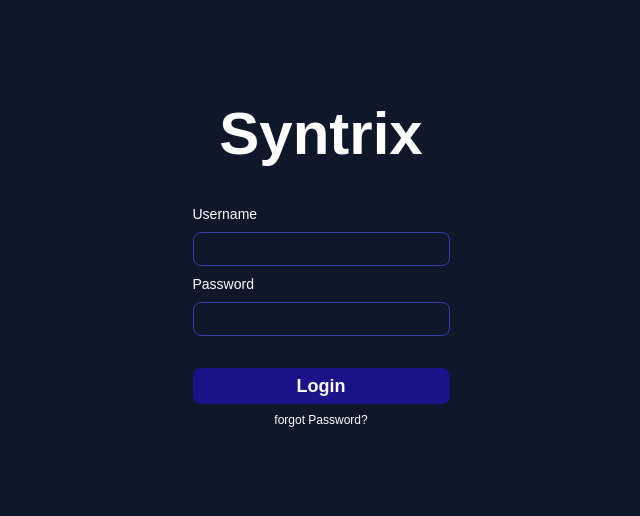
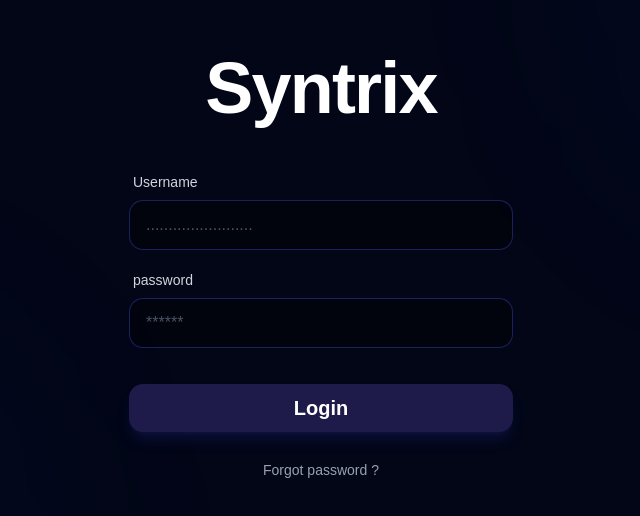
Before and after one commit to boshraemad/Syntrix, a React (Vite) app: page /login in a window 1280 px wide. Shown: the part 134-650 px from the top of the page, without its empty margins (319-959 px from the left). Built offline with nearby package versions, Linux system fonts and the light colour scheme.

Commit message:
some change in login

```diff
--- a/package.json
+++ b/package.json
@@ -17,6 +17,7 @@
     "@tailwindcss/vite": "^4.1.18",
     "class-variance-authority": "^0.7.1",
     "clsx": "^2.1.1",
+    "framer-motion": "^12.29.2",
     "lucide-react": "^0.563.0",
     "react": "^19.2.0",
     "react-dom": "^19.2.0",
--- a/src/pages/Login.jsx
+++ b/src/pages/Login.jsx
@@ -1,24 +1,71 @@
 import React from 'react'
 import { Button } from '@/components/ui/button'
 import { Link } from 'react-router-dom'
+import { motion } from 'framer-motion' // مكتبة الانميشن
+
 export default function Login() {
   return (
-    <div className="min-h-screen w-full flex items-center justify-center bg-primary font-popns ">
-      <div className="w-[90%] flex items-center flex-col">
-          <h1 className='font-bold text-font text-6xl mb-10'>Syntrix</h1>
-          <form className='text-font flex flex-col gap-2 justify-between'>
-           <div className='flex flex-col gap-2'>
-           <label className='text-sm'>Username</label>
-           <input type="text"className='px-6 py-1 border-third border rounded-md'/>
-           </div>
-           <div className='flex flex-col gap-2 mb-6'>
-           <label className='text-sm'>Password</label>
-           <input type="password" className='px-6 py-1 border-third border rounded-md'/>
-           </div>
-            <Button className="bg-button hover:bg-third cursor-pointer font-[700] text-lg">Login</Button>
-            <Link to="/forgot-password" className='text-font text-xs text-center'>forgot Password?</Link>
+    <div className="min-h-screen w-full flex items-center justify-center bg-[#020617] relative overflow-hidden font-poppins">
+
+      {/* دوائر الخلفية المضيئة (زي اللي في الصورة) */}
+      <div className="absolute top-[-10%] right-[-5%] w-96 h-96 bg-third/10 rounded-full blur-[120px]"></div>
+      <div className="absolute bottom-[-10%] left-[-5%] w-96 h-96 bg-third/10 rounded-full blur-[120px]"></div>
+
+      <motion.div
+        initial={{ opacity: 0, y: 20 }}
+        animate={{ opacity: 1, y: 0 }}
+        transition={{ duration: 0.8 }}
+        className="w-full max-w-md px-8 flex items-center flex-col z-10"
+      >
+          {/* Logo مع حركة نبض خفيفة */}
+          <motion.h1
+            initial={{ scale: 0.8 }}
+            animate={{ scale: 1 }}
+            transition={{ duration: 0.5 }}
+            className='font-bold text-white text-7xl mb-12 tracking-tight'
+          >
+            Syntrix
+          </motion.h1>
+
+          <form className='w-full text-white flex flex-col gap-5'>
+
+            {/* Username Input */}
+            <div className='flex flex-col gap-2'>
+              <label className='text-sm font-medium text-gray-300 ml-1'>Username</label>
+              <motion.input
+                whileFocus={{ scale: 1.02 }}
+                type="text"
+                placeholder="........................"
+                className='px-4 py-3 bg-black/40 border-third/50 border rounded-xl outline-none focus:border-third focus:ring-1 focus:ring-third transition-all text-white placeholder-gray-600'
+              />
+            </div>
+
+            {/* Password Input */}
+            <div className='flex flex-col gap-2 mb-4'>
+              <label className='text-sm font-medium text-gray-300 ml-1'>password</label>
+              <motion.input
+                whileFocus={{ scale: 1.02 }}
+                type="password"
+                placeholder="******"
+                className='px-4 py-3 bg-black/40 border-third/50 border rounded-xl outline-none focus:border-third focus:ring-1 focus:ring-third transition-all text-white placeholder-gray-600'
+              />
+            </div>
+
+            {/* Login Button مع حركة عند الضغط */}
+            <motion.div whileHover={{ scale: 1.03 }} whileTap={{ scale: 0.98 }}>
+              <Button className="w-full bg-[#1e1b4b] hover:bg-third text-white py-6 rounded-xl font-bold text-xl shadow-lg shadow-third/20 transition-all cursor-pointer">
+                Login
+              </Button>
+            </motion.div>
+
+            <Link
+              to="/forgot-password"
+              className='text-gray-400 text-sm text-center hover:text-white transition-colors mt-2'
+            >
+              Forgot password ?
+            </Link>
           </form>
-      </div>
+      </motion.div>
     </div>
   )
 }
```
Also changed, not shown: 1 other file (tests, documents, lock files or other folders).
